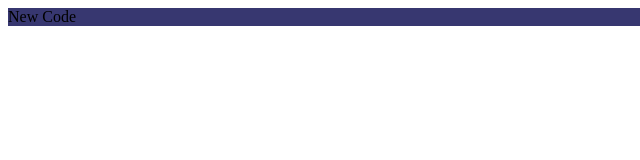
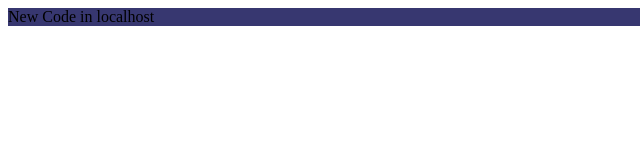
Before and after one commit to nikhitahalakarni/vscode_git, a plain HTML site: page index.html in a window 1280 px wide. Shown: the full height of the page, 0-640 px from the left. Drawn offline with Linux system fonts and the light colour scheme.

Commit message:
little change in div

```diff
--- a/index.html
+++ b/index.html
@@ -7,6 +7,6 @@
     <link rel="stylesheet" href="./style.css">
 </head>
 <body>
-    <div class="vgit">New Code</div>
+    <div class="vgit">New Code in localhost</div>
 </body>
 </html>
```
